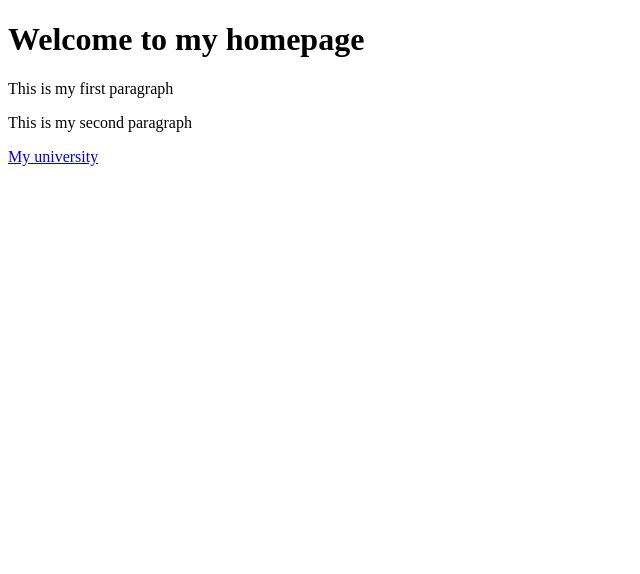
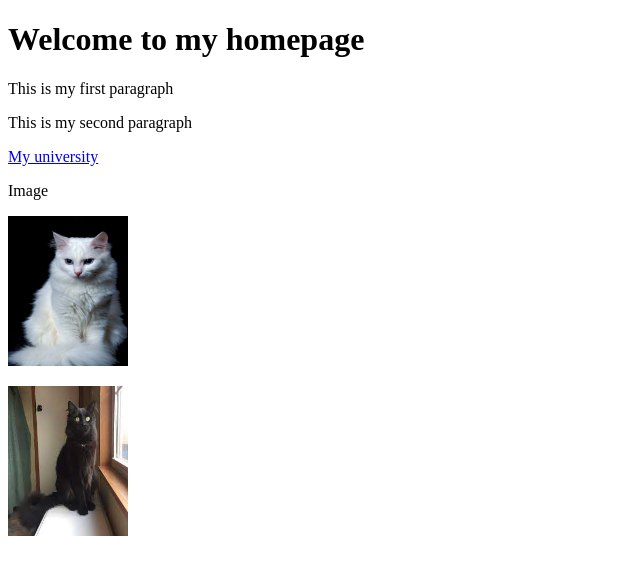
Before and after one commit to vtq2301/my_website, a plain HTML site: page index.html in a window 1280 px wide. Shown: the whole page, without its empty margins (0-640 px from the left). Drawn offline with Linux system fonts and the light colour scheme.

Commit message:
add cats

```diff
--- a/index.html
+++ b/index.html
@@ -8,5 +8,8 @@
         <p>This is my first paragraph</p>
         <p>This is my second paragraph</p>
         <a href="http://www.rmit.edu.vn">My university</a>
+        <p>Image</p>
+        <img src="ta.jfif" alt="rmit.edu.vn" width="120" height="150">
+        <p><img src="blackta.jfif" alt="den thui" width="120" height="150"></p>
     </body>
 </html>
```
Also changed, not shown: black.webp (added), blackta.jfif (added), ta.jfif (added).
